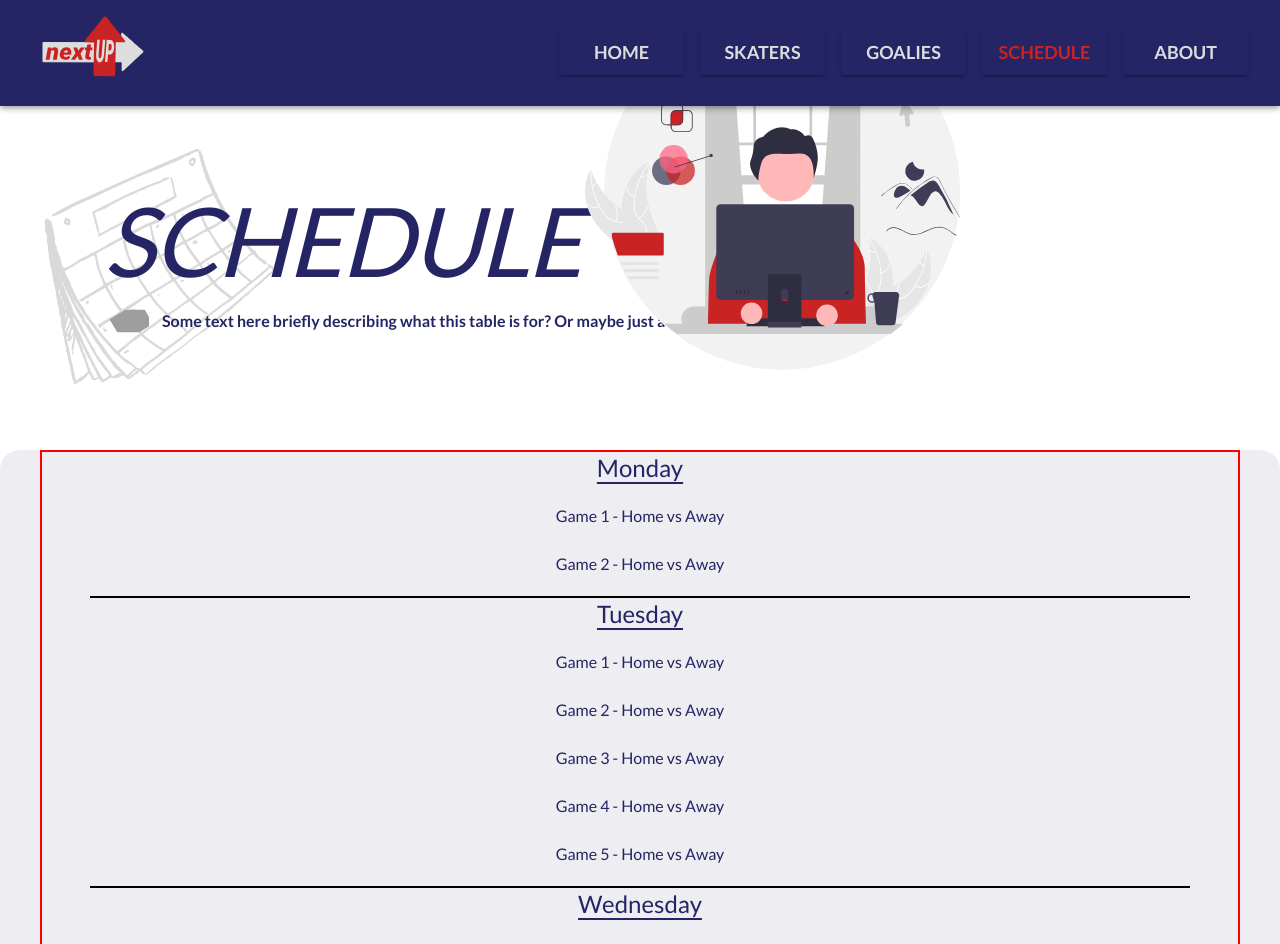
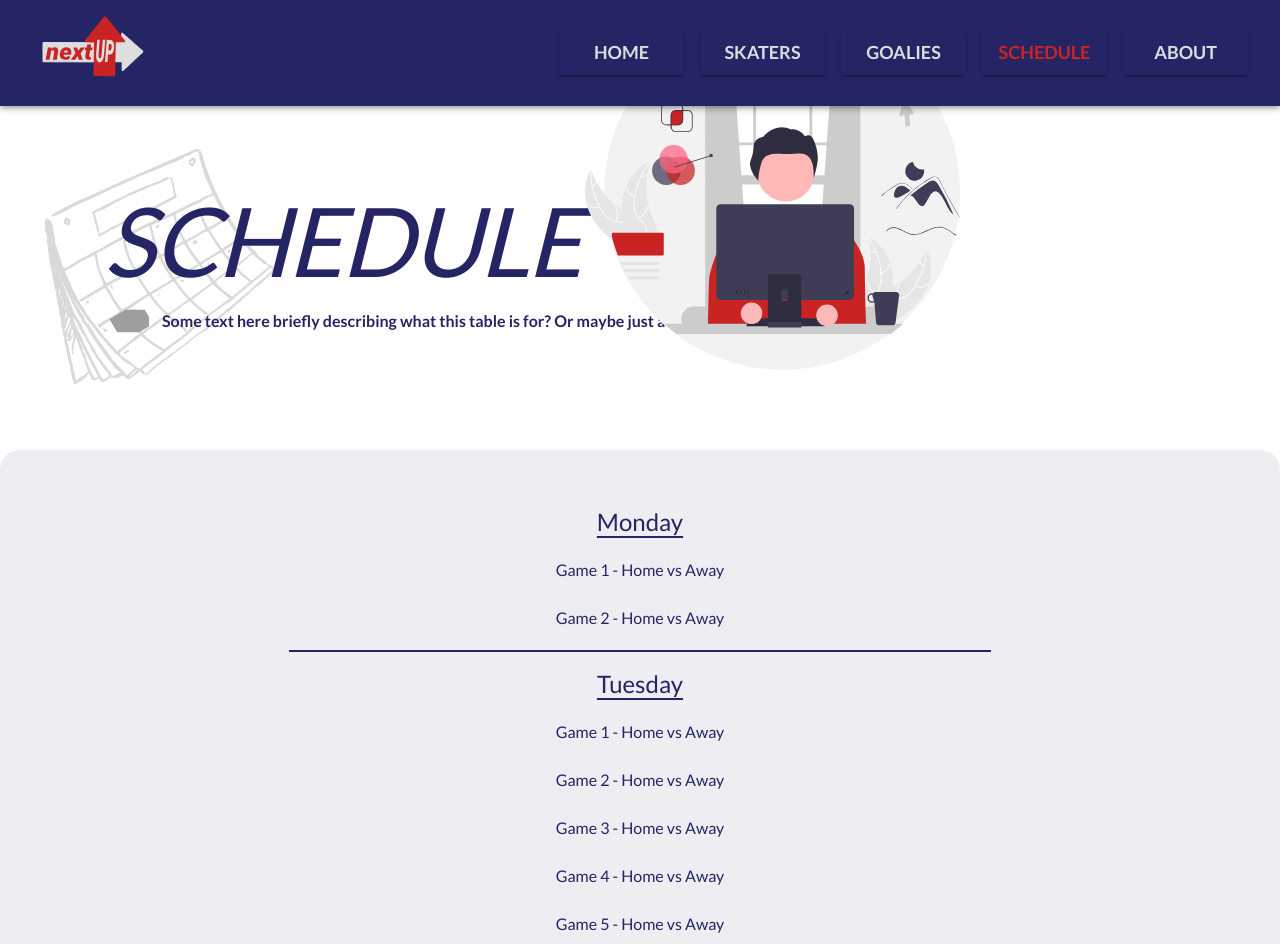
Before and after one commit to apreynolds1989/nextUP, a React (Create React App) app: page /schedule in a window 1280 px wide. Shown: the top 944 px of the page. Built offline with nearby package versions, Linux system fonts and the light colour scheme; grey boxes are pictures that could not be loaded.

Commit message:
Style update

```diff
--- a/src/components/GameDayBox.jsx
+++ b/src/components/GameDayBox.jsx
@@ -1,6 +1,7 @@
 import { Box, List, Typography, ListItem, ListItemText } from '@mui/material';
 import React from 'react';
 import { games } from '../assets/data/games';
+import { palette } from '../assets/theme';
 
 export const GameDayBox = ({ day }) => {
     const gamesArr = games[day];
@@ -10,7 +11,7 @@ export const GameDayBox = ({ day }) => {
             sx={{
                 display: 'flex',
                 flexDirection: 'column',
-                borderBottom: '2px solid black',
+                borderBottom: `2px solid ${palette.gtBlue}`,
             }}
         >
             <Box>
@@ -20,6 +21,7 @@ export const GameDayBox = ({ day }) => {
                         textAlign: 'center',
                         textDecoration: 'underline',
                         textUnderlineOffset: '5px',
+                        paddingTop: 2,
                     }}
                 >
                     {day}
--- a/src/pages/Schedule.jsx
+++ b/src/pages/Schedule.jsx
@@ -1,5 +1,6 @@
 import React from 'react';
 import { bannerScheduleBackground, tableContainer } from '../assets/theme';
+import { Box } from '@mui/material';
 import { Container } from '@mui/system';
 import { Banner } from '../components/Banner';
 import { WeeklyGamesList } from '../components/WeeklyGamesList';
@@ -17,14 +18,16 @@ export const Schedule = () => {
                     ...tableContainer,
                 }}
             >
-                <Container
+                <Box
                     sx={{
-                        minWidth: '1000px',
-                        border: '2px solid red',
+                        margin: 'auto',
+                        minWidth: '750px',
+                        marginY: 5,
+                        paddingBottom: 2,
                     }}
                 >
                     <WeeklyGamesList />
-                </Container>
+                </Box>
             </Container>
         </>
     );
```
